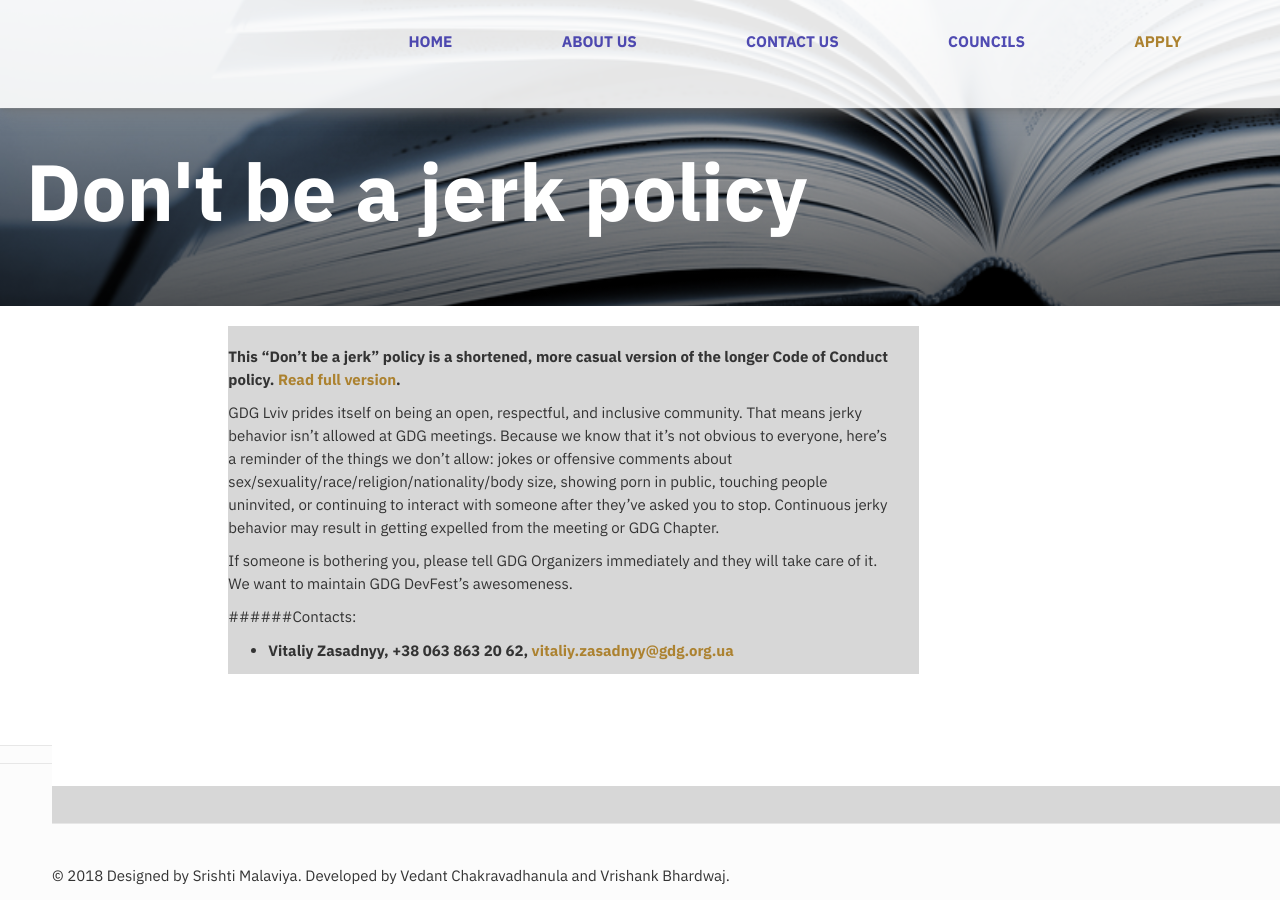
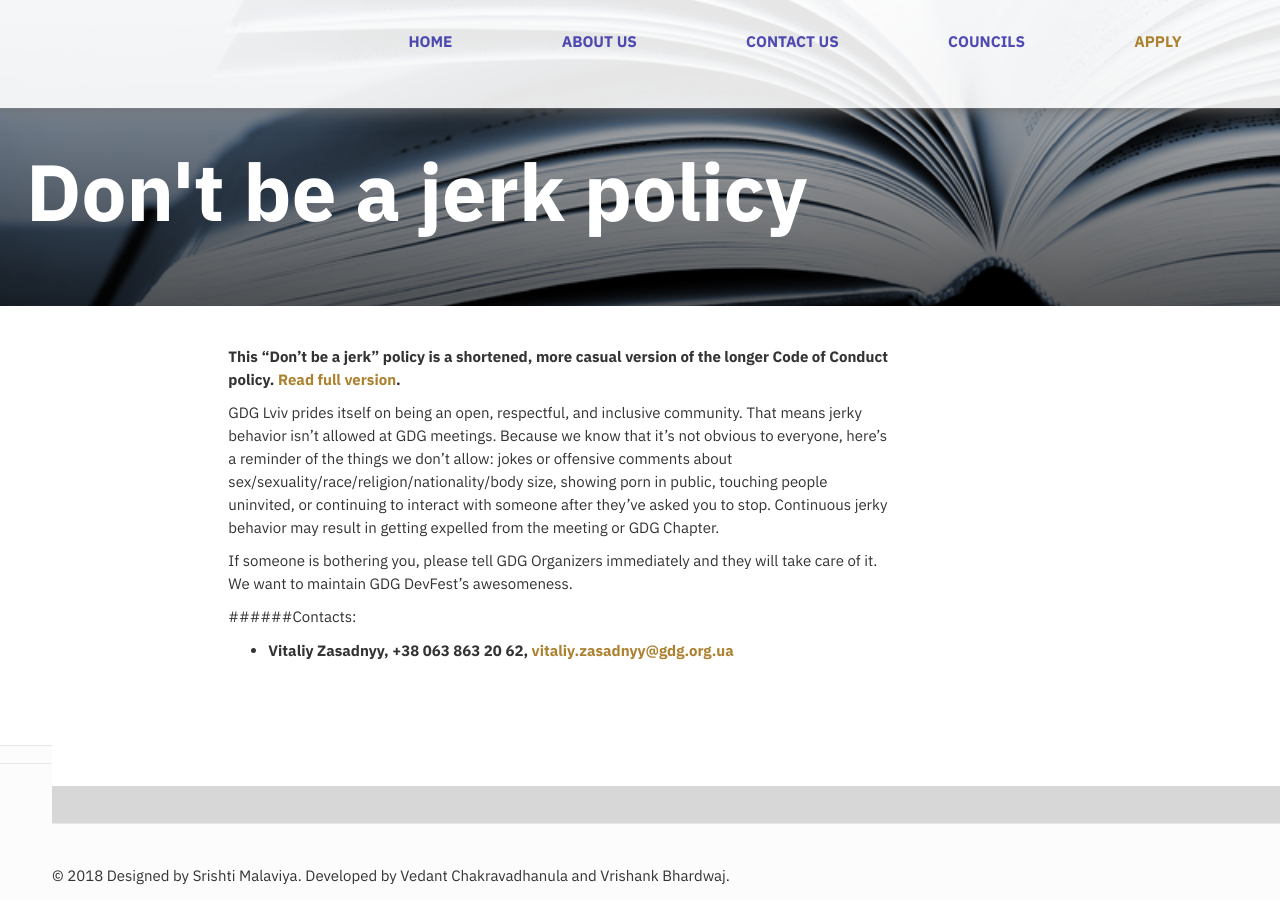
Before and after one commit to rupam170123041/IITG-MUN.github.io, a Jekyll site: the page built from cod.md, in a window 1280 px wide and 900 px high, scrolled down 228 px. Built offline with Jekyll 4.4.1, drawn with Linux system fonts in a browser that asks for light colours; nearby versions of some CDN libraries; comment, search, counter and statistics services are not loaded.

```diff
--- a/css/main.css
+++ b/css/main.css
@@ -4327,7 +4327,6 @@
 
 .row {
     display: flex;
-    background-color: #d7d7d7;
 }
 
 .column {
```
